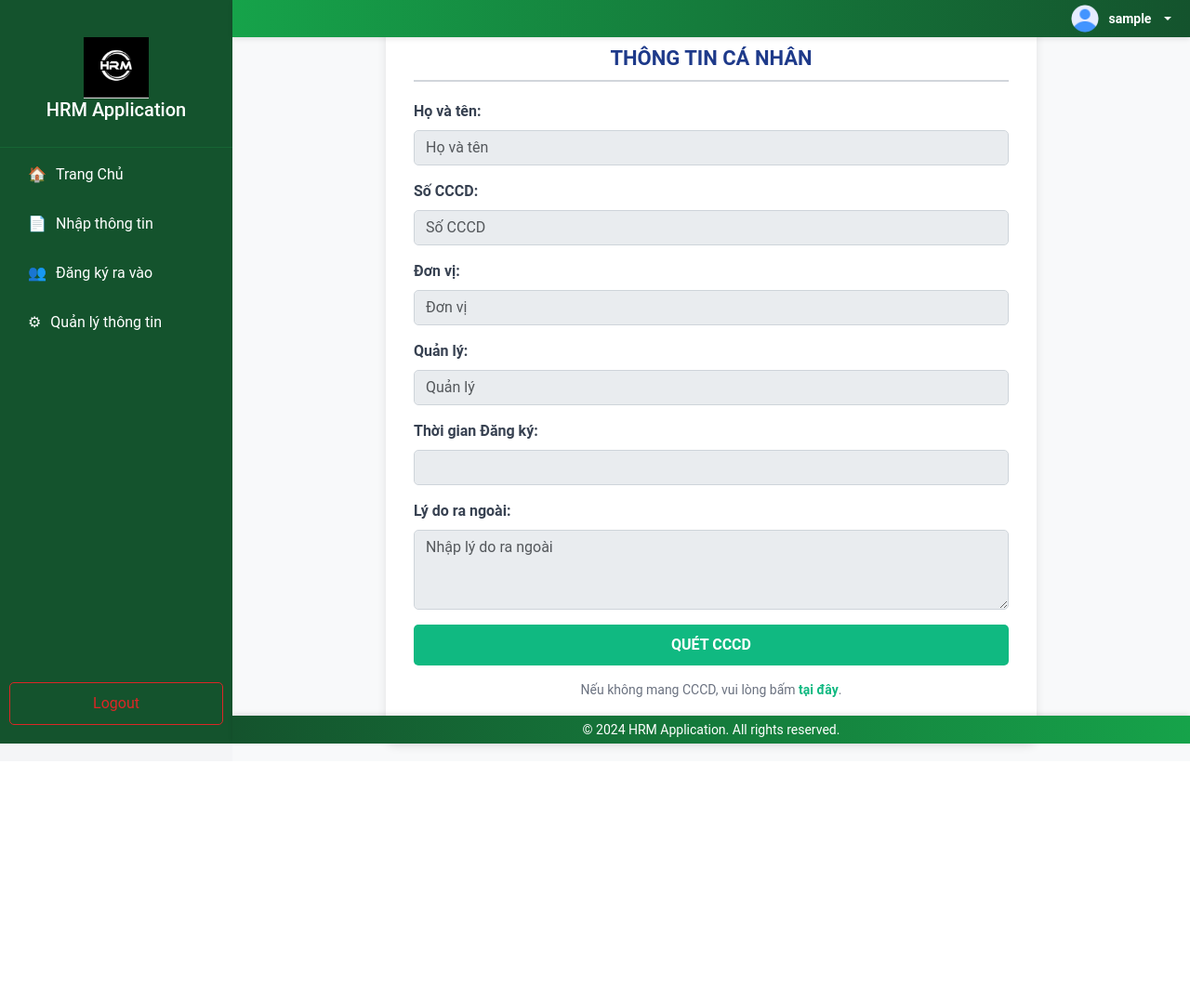
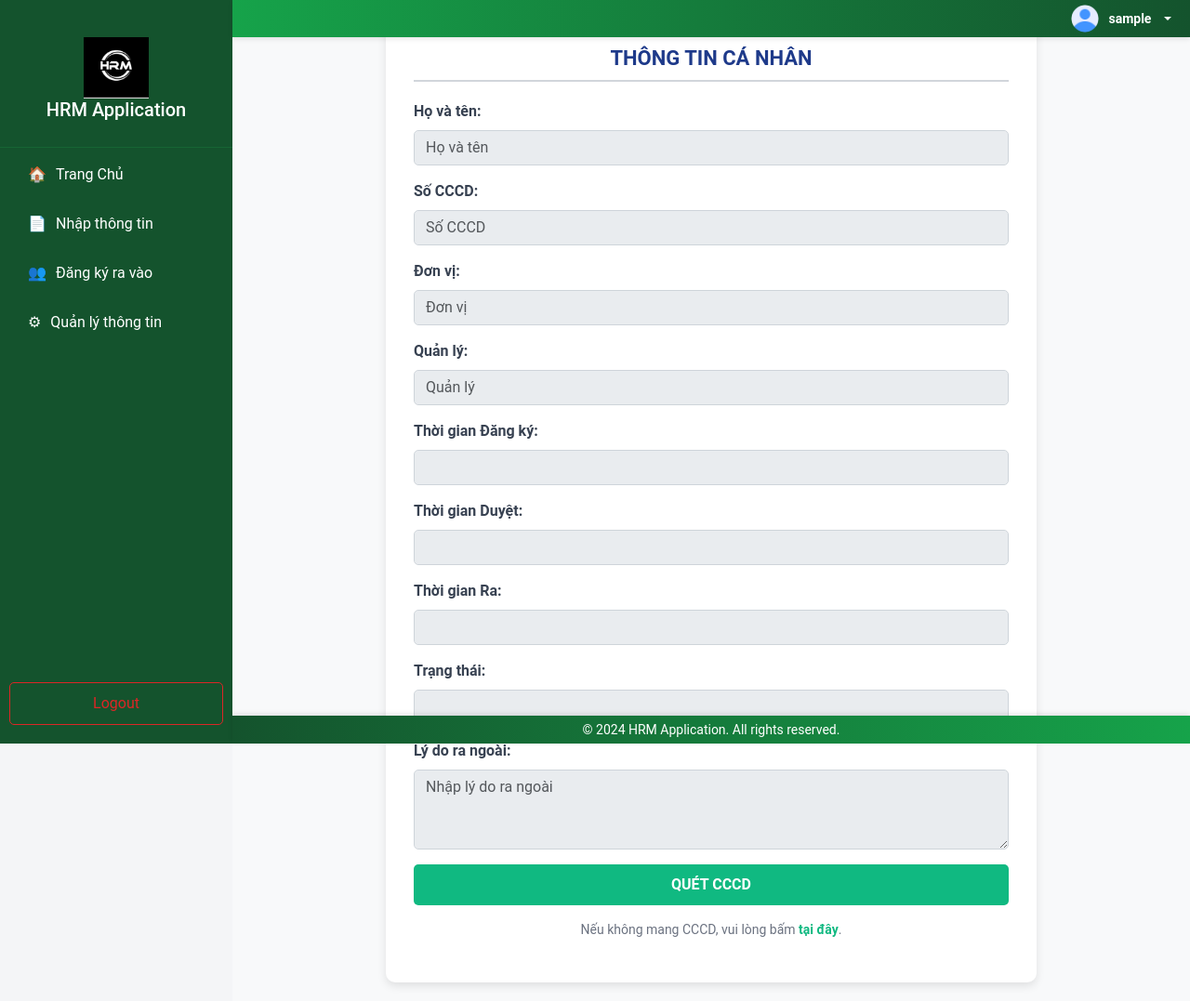
Before and after one commit to hanatools/shield-check, a Flask app: page / in a window 1280 px wide. Shown: the whole page at 93% size. Before the commit the page ends 806 px from the top, so only its background shows below. Run offline with Flask 3, Linux system fonts and the light colour scheme; the visitor is signed in with stand-in values (Sample User, id 1); some libraries are stand-ins or nearby versions.

Commit message:
update ui

```diff
--- a/application/core/views.py
+++ b/application/core/views.py
@@ -77,7 +77,10 @@ def get_latest_check_in(identity_card):
         "identity_card": check_in.identity_card,
         "unit_name": check_in.unit_name,
         "management_level": check_in.management_level,
-        "created_time": check_in.created_time.isoformat(),
+        "created_time": check_in.created_time.isoformat() if check_in.created_time else None,
+        "check_out_time": check_in.check_out_time.isoformat() if check_in.check_out_time else None,
+        "accepted_datetime": check_in.accepted_datetime.isoformat() if check_in.accepted_datetime else None,
+        "status": check_in.status,
     }), 200
 
 
--- a/application/static/js/custom/dashboard.js
+++ b/application/static/js/custom/dashboard.js
@@ -129,9 +129,6 @@ function showResult(extractedValue, videoElement, imageElement) {
 
     // Reset the codeReader to stop listening for QR codes
     if (codeReader) {
-        // codeReader.reset();
-        // codeReader = null; // Completely remove the instance
-        // moveToStep2(extractedValue, videoElement, imageElement)
         console.log("Extracted value: ", extractedValue);
         sendToServer(extractedValue);
     }
@@ -165,6 +162,9 @@ function populateUserDetails(record) {
     document.getElementById("manager").value = record.management_level;
     document.getElementById("check-in-record-id-hidden").value = record.id;
     document.getElementById("created_time").value = formatDateTime(record.created_time);
+    document.getElementById("status").value = record.status;
+    document.getElementById("check_out_time").value = formatDateTime(record.check_out_time);
+    document.getElementById("accepted_datetime").value = formatDateTime(record.accepted_datetime);
 
     const faceScanButton = document.getElementById("face-scan-button");
     if (faceScanButton) {
@@ -321,35 +321,14 @@ document.getElementById("capture-photo").addEventListener("click", async () => {
         const result = await response.json();
 
         if (response.ok) {
-            // Create a Bootstrap alert
-            const alertDiv = document.createElement("div");
-            alertDiv.className = "alert alert-success alert-dismissible fade show";
-            alertDiv.role = "alert";
-            alertDiv.innerHTML = `
-        <strong>Xác minh thành công!</strong> Thông tin đã được cập nhật.
-        <button type="button" class="btn-close" data-bs-dismiss="alert" aria-label="Close"></button>
-    `;
-
-            // Insert the alert at the top of the content
-            const contentDiv = document.querySelector(".content");
-            contentDiv.insertBefore(alertDiv, contentDiv.firstChild);
+            // Show success alert
+            alert("Xác minh thành công!");
 
             // Close the modal
             const faceScanModal = bootstrap.Modal.getInstance(document.getElementById("faceScanModal"));
             faceScanModal.hide();
-
-            // Reload the page after 2 seconds to reflect updated details
-            setTimeout(() => {
-                window.location.reload();
-            }, 2000);
+            window.location.href = "/reports";
         }
-        // if (response.ok) {
-        //     alert("Xác minh thành công!");
-        //     console.log("Server response:", result);
-        //     // Close the modal
-        //     const faceScanModal = bootstrap.Modal.getInstance(document.getElementById("faceScanModal"));
-        //     faceScanModal.hide();
-        // }
 
         else {
             alert(result.error || "Xác minh thất bại. Vui lòng thử lại.");
--- a/application/templates/daskboard.html
+++ b/application/templates/daskboard.html
@@ -9,8 +9,10 @@
 {% endblock %}
 {% block content %}
 <div class="content">
+    <div id="alert-container"></div>
     <div class="form-section">
         <h4>Thông Tin Cá Nhân</h4>
+        <div id="info-result"></div>
         <form>
             <div class="mb-3">
                 <label for="fullname" class="form-label">Họ và tên:</label>
@@ -31,6 +33,18 @@
             <div class="mb-3">
                 <label for="created_time" class="form-label">Thời gian Đăng ký:</label>
                 <input type="text" class="form-control" id="created_time" disabled />
+            </div>
+            <div class="mb-3">
+                <label for="created_time" class="form-label">Thời gian Duyệt:</label>
+                <input type="text" class="form-control" id="accepted_datetime" disabled />
+            </div>
+            <div class="mb-3">
+                <label for="created_time" class="form-label">Thời gian Ra:</label>
+                <input type="text" class="form-control" id="check_out_time" disabled />
+            </div>
+            <div class="mb-3">
+                <label for="created_time" class="form-label">Trạng thái:</label>
+                <input type="text" class="form-control" id="status" disabled />
             </div>
             <div class="mb-3">
                 <label for="reason" class="form-label">Lý do ra ngoài:</label>
```
